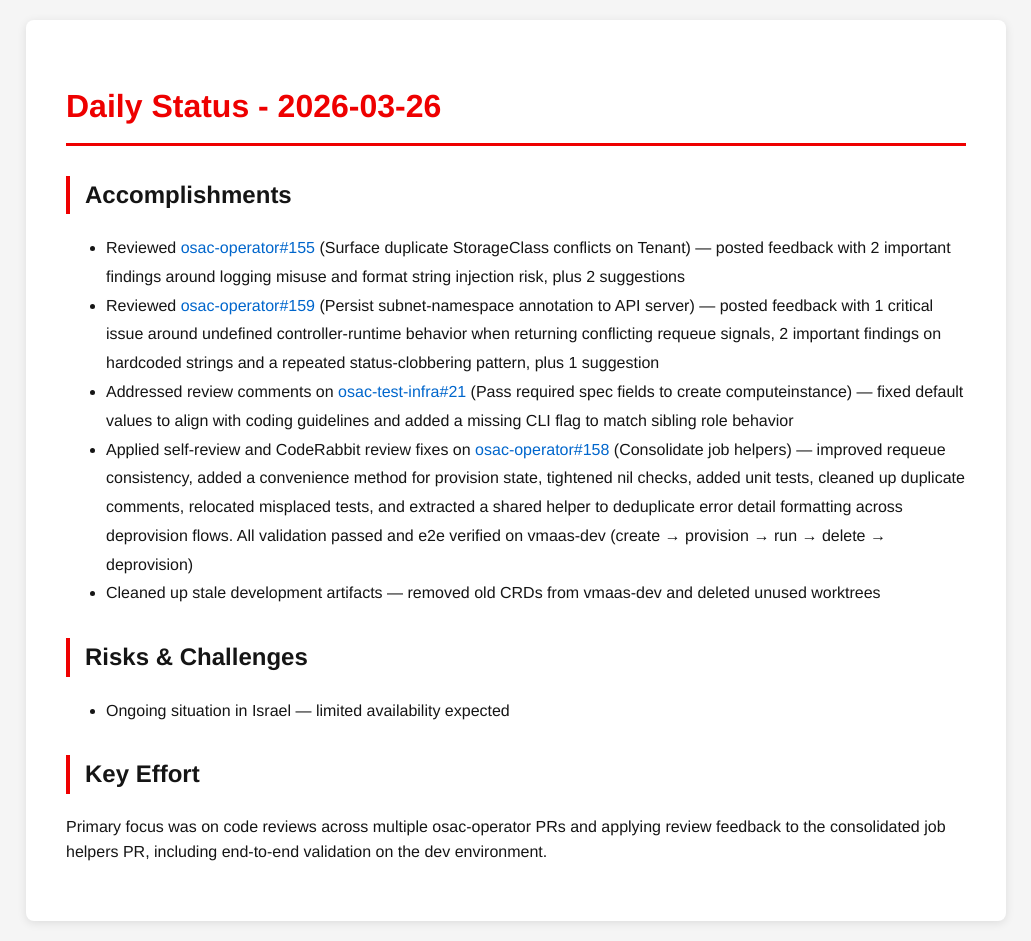
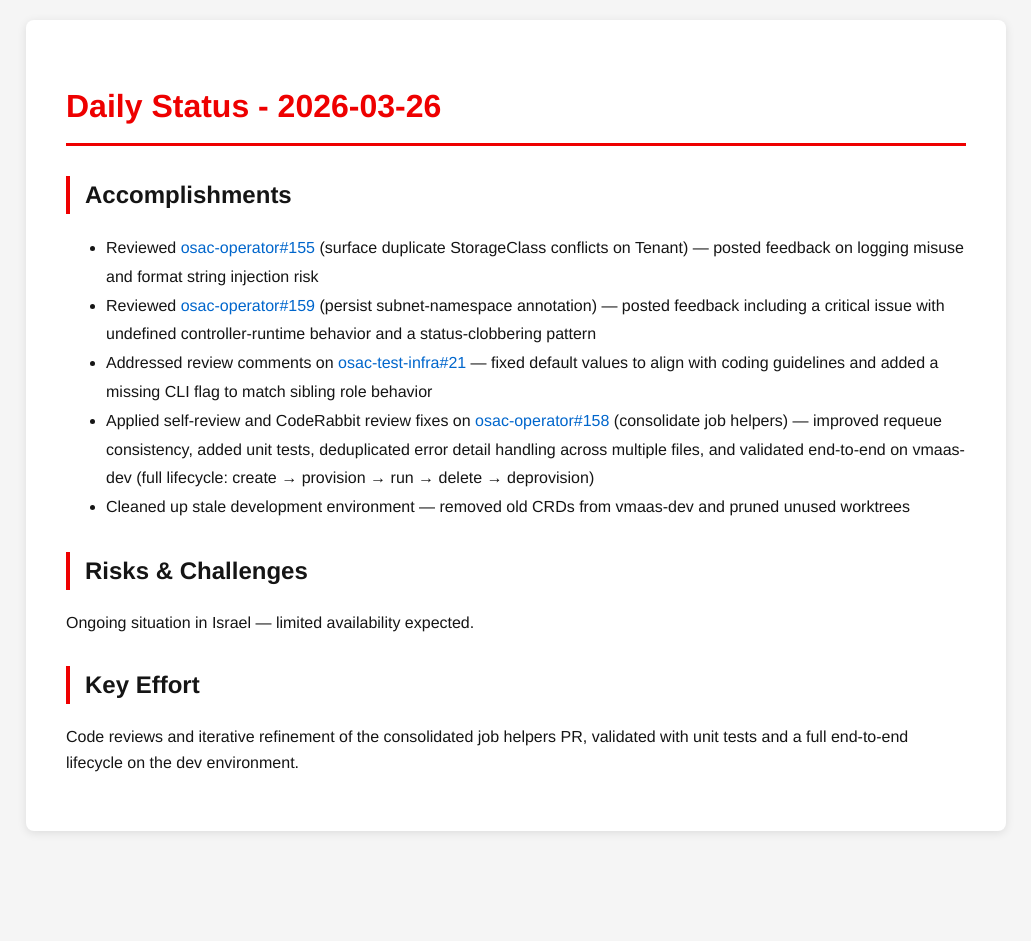
Before and after one commit to tzvatot/daily-status, a Jekyll site: the page built from 2026-03-26.md, in a window 1280 px wide. Shown: the whole page, without its empty margins (124-1155 px from the left). Built offline with Jekyll 4.4.1, drawn with Linux system fonts in a browser that asks for light colours; after the commit the page ends 900 px from its top, so only the background shows below that.

Commit message:
Daily status update - 2026-03-26

```diff
--- a/2026-03-26.md
+++ b/2026-03-26.md
@@ -7,14 +7,14 @@ date: 2026-03-26
 # Daily Status - 2026-03-26
 
 ## Accomplishments
-- Reviewed [osac-operator#155](https://github.com/osac-project/osac-operator/pull/155) (Surface duplicate StorageClass conflicts on Tenant) — posted feedback with 2 important findings around logging misuse and format string injection risk, plus 2 suggestions
-- Reviewed [osac-operator#159](https://github.com/osac-project/osac-operator/pull/159) (Persist subnet-namespace annotation to API server) — posted feedback with 1 critical issue around undefined controller-runtime behavior when returning conflicting requeue signals, 2 important findings on hardcoded strings and a repeated status-clobbering pattern, plus 1 suggestion
-- Addressed review comments on [osac-test-infra#21](https://github.com/osac-project/osac-test-infra/pull/21) (Pass required spec fields to create computeinstance) — fixed default values to align with coding guidelines and added a missing CLI flag to match sibling role behavior
-- Applied self-review and CodeRabbit review fixes on [osac-operator#158](https://github.com/osac-project/osac-operator/pull/158) (Consolidate job helpers) — improved requeue consistency, added a convenience method for provision state, tightened nil checks, added unit tests, cleaned up duplicate comments, relocated misplaced tests, and extracted a shared helper to deduplicate error detail formatting across deprovision flows. All validation passed and e2e verified on vmaas-dev (create → provision → run → delete → deprovision)
-- Cleaned up stale development artifacts — removed old CRDs from vmaas-dev and deleted unused worktrees
+- Reviewed [osac-operator#155](https://github.com/osac-project/osac-operator/pull/155) (surface duplicate StorageClass conflicts on Tenant) — posted feedback on logging misuse and format string injection risk
+- Reviewed [osac-operator#159](https://github.com/osac-project/osac-operator/pull/159) (persist subnet-namespace annotation) — posted feedback including a critical issue with undefined controller-runtime behavior and a status-clobbering pattern
+- Addressed review comments on [osac-test-infra#21](https://github.com/osac-project/osac-test-infra/pull/21) — fixed default values to align with coding guidelines and added a missing CLI flag to match sibling role behavior
+- Applied self-review and CodeRabbit review fixes on [osac-operator#158](https://github.com/osac-project/osac-operator/pull/158) (consolidate job helpers) — improved requeue consistency, added unit tests, deduplicated error detail handling across multiple files, and validated end-to-end on vmaas-dev (full lifecycle: create → provision → run → delete → deprovision)
+- Cleaned up stale development environment — removed old CRDs from vmaas-dev and pruned unused worktrees
 
 ## Risks & Challenges
-- Ongoing situation in Israel — limited availability expected
+Ongoing situation in Israel — limited availability expected.
 
 ## Key Effort
-Primary focus was on code reviews across multiple osac-operator PRs and applying review feedback to the consolidated job helpers PR, including end-to-end validation on the dev environment.
+Code reviews and iterative refinement of the consolidated job helpers PR, validated with unit tests and a full end-to-end lifecycle on the dev environment.
```
